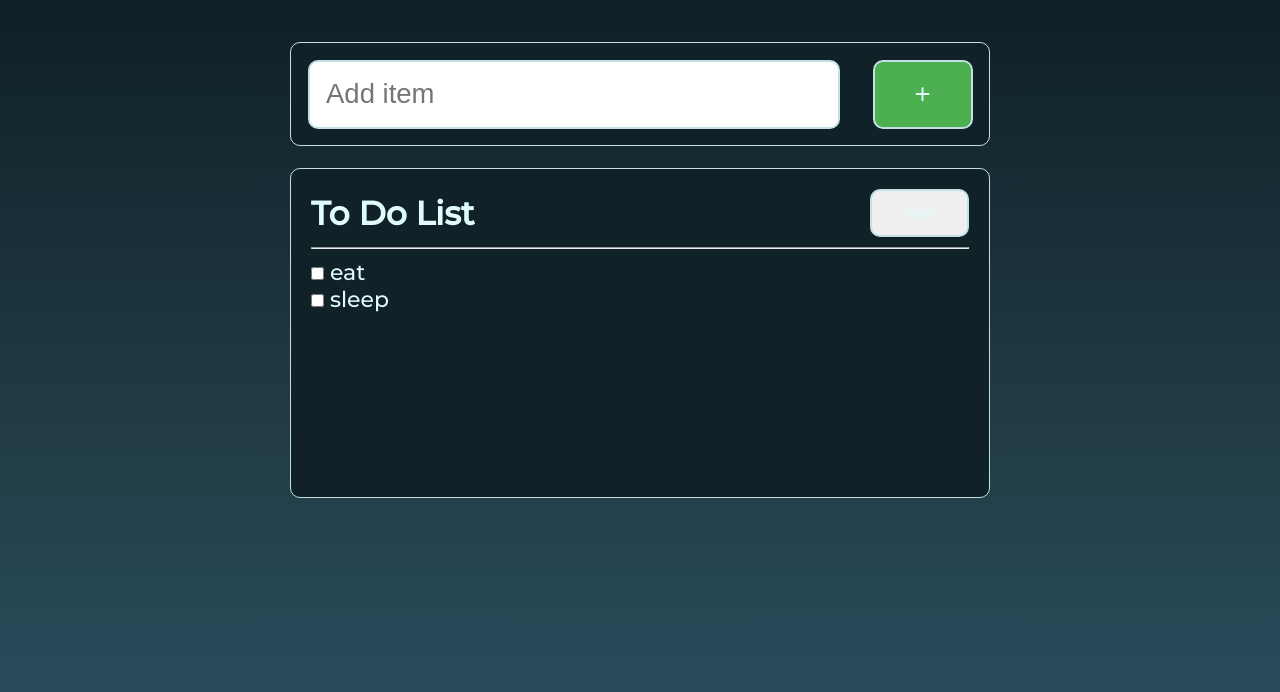
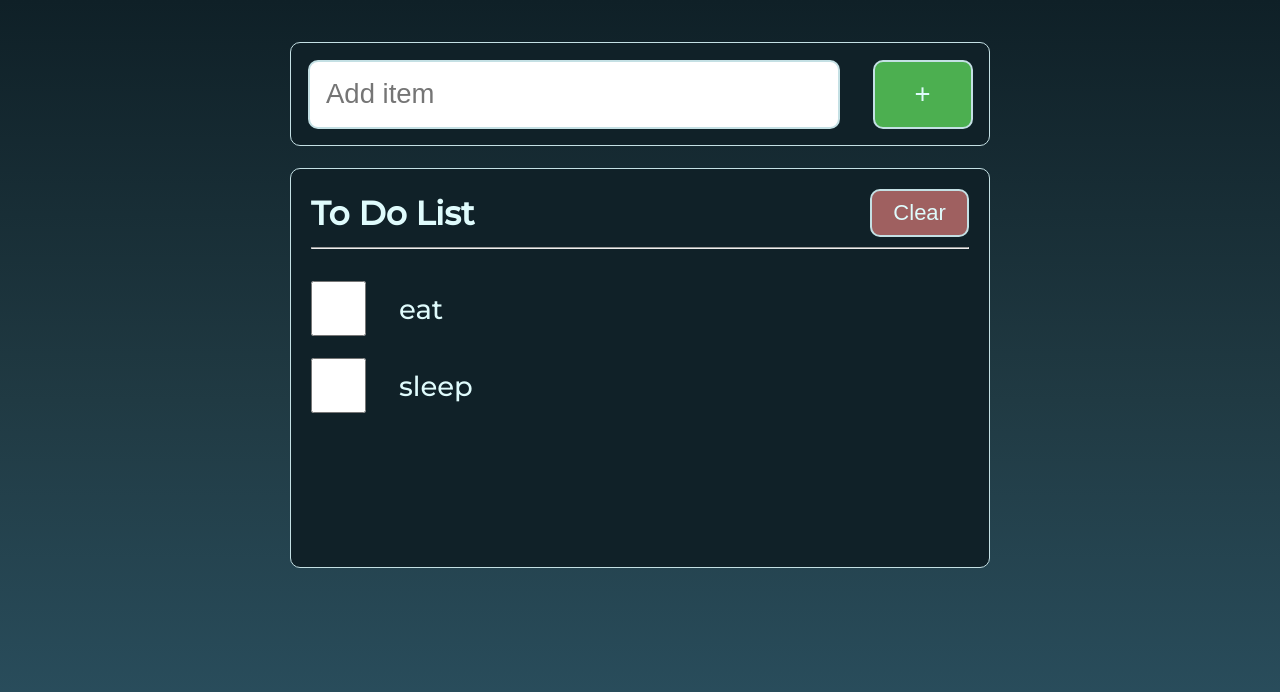
Before and after one commit to Duke-Skygawker/to-do-list-app, a plain HTML site: page index.html in a window 1280 px wide. Drawn offline with Linux system fonts and the light colour scheme.

Commit message:
list styling

```diff
--- /dev/null
+++ b/sass/_listContainer.scss
@@ -0,0 +1,48 @@
+.listContainer {
+  min-height: 50vh;
+  padding: 20px;
+
+  .listTitle {
+    display: flex;
+    justify-content: space-between;
+    align-items: center;
+  }
+
+  button {
+    font-size: 1rem;
+    background-color: $clear-button-color;
+    padding: 0 0.1rem;
+    @include mq(768px) {
+      padding: 0 0.5rem;
+    }
+  }
+  hr {
+    width: 100%;
+  }
+}
+
+.item {
+  display: flex;
+  justify-content: flex-start;
+  align-items: center;
+  padding-top: 1rem;
+
+  input[type="checkbox"] {
+    text-align: center;
+    width: 2.5rem;
+    height: 2.5rem;
+    min-width: 48px;
+    min-height: 48px;
+    cursor: pointer;
+    margin-right: 1.5rem;
+  }
+
+  input[type="checkbox"]:focus + label,
+  input[type="checkbox"]:hover + label {
+    text-decoration: underline;
+  }
+
+  label {
+    font-size: 1.25rem;
+  }
+}
--- a/sass/_newItemEntry.scss
+++ b/sass/_newItemEntry.scss
@@ -30,17 +30,3 @@
     }
   }
 }
-
-.itemEntryForm input {
-  margin-right: 10px;
-}
-.listTitle {
-  display: flex;
-  justify-content: space-between;
-  align-items: center;
-}
-
-.listContainer {
-  min-height: 15rem;
-  padding: 20px;
-}
--- a/sass/style.scss
+++ b/sass/style.scss
@@ -1,3 +1,4 @@
 @import "_base";
 @import "_sharedClasses";
 @import "_newItemEntry";
+@import "_listContainer";
```
Also changed, not shown: dist/css/style.min.css, 1 other file.
